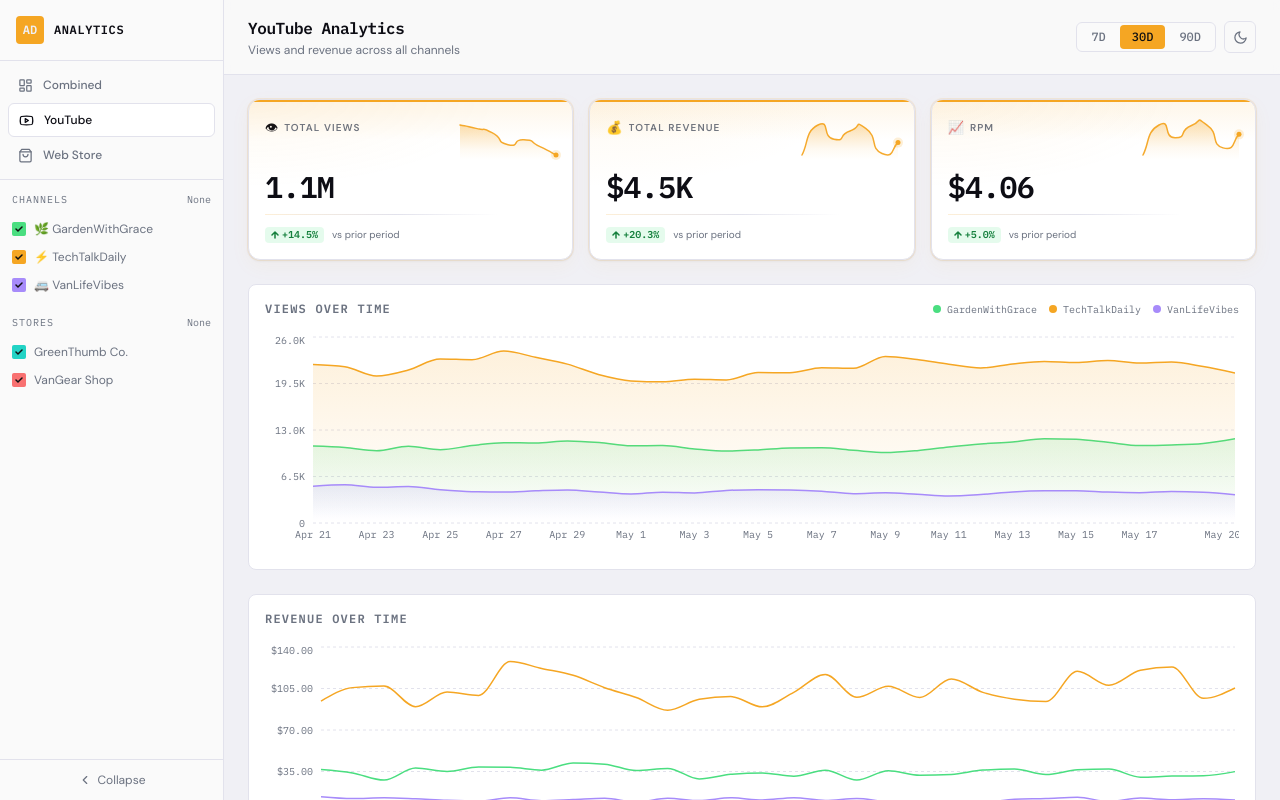
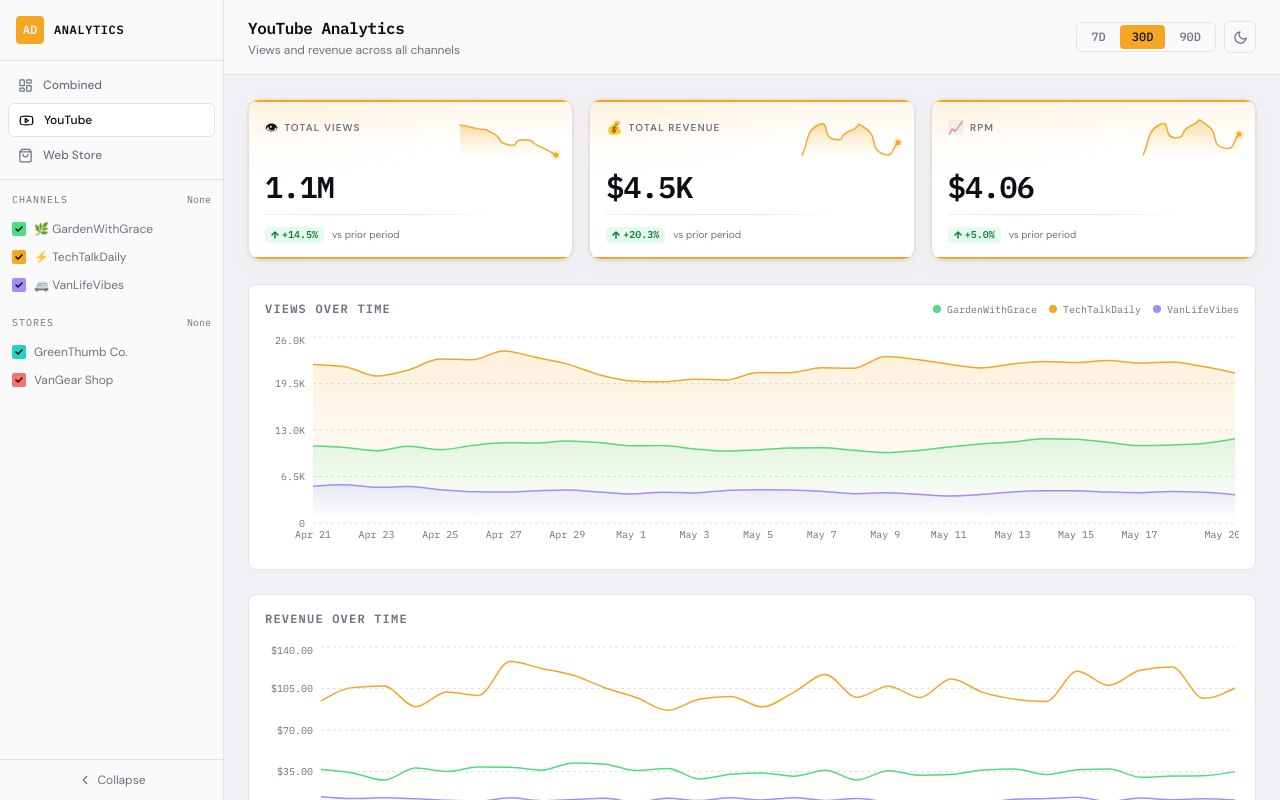
Before and after one commit to joshua0006/analytics-dashboard, a React (Vite) app: page /youtube in a window 1280 px wide. Built offline with nearby package versions, Linux system fonts and the light colour scheme.

Commit message:
add bottom accent bar to stats cards

```diff
--- a/dashboard.html
+++ b/dashboard.html
@@ -316,6 +316,7 @@
         boxShadow:`0 0 0 1px ${accentColor}1f, 0 1px 3px rgba(0,0,0,0.07), 0 6px 20px ${accentColor}0d`,
       }}>
       <div className="absolute top-0 left-0 right-0 h-[2px]" style={{background:accentColor}}/>
+      <div className="absolute bottom-0 left-0 right-0 h-[2px]" style={{background:accentColor}}/>
       <div className="absolute top-0 left-0 right-0 h-10 pointer-events-none"
         style={{background:`linear-gradient(to bottom, ${accentColor}1a, transparent)`}}/>
       <div className="flex items-start justify-between gap-2 pt-1">
--- a/src/components/cards/StatCard.tsx
+++ b/src/components/cards/StatCard.tsx
@@ -38,6 +38,8 @@
     >
       {/* Top accent bar */}
       <div className="absolute top-0 left-0 right-0 h-[2px]" style={{ background: accentColor }} />
+      {/* Bottom accent bar */}
+      <div className="absolute bottom-0 left-0 right-0 h-[2px]" style={{ background: accentColor }} />
       {/* Atmospheric bloom below bar */}
       <div
         className="absolute top-0 left-0 right-0 h-10 pointer-events-none"
```
